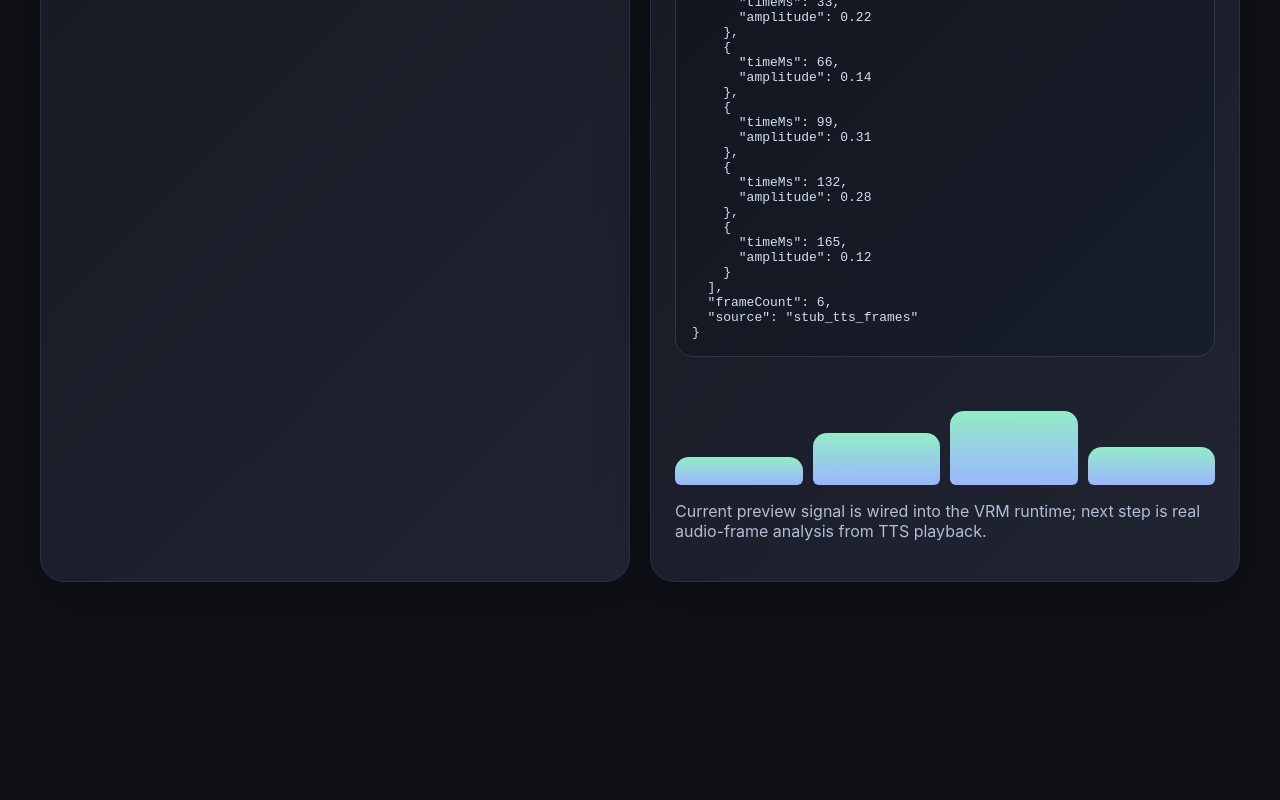
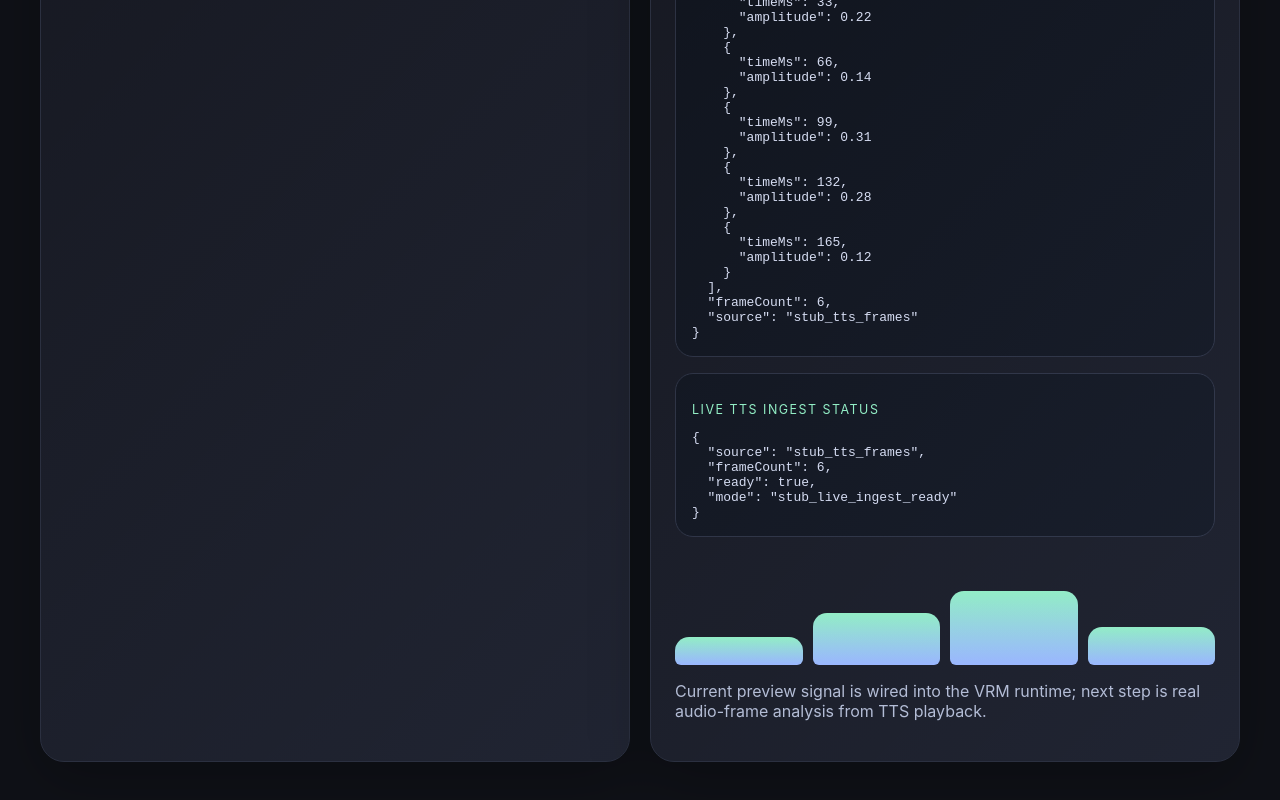
Before and after one commit to kdylan1010-alt/avatarlink-companion-studio, a React (Vite) app: page / in a window 1280 px wide. Shown: the part 2957-3757 px from the top of the page. Before the commit the page ends 3603 px from the top, so only its background shows below. Built offline with nearby package versions, Linux system fonts and the light colour scheme.

Commit message:
feat: add live tts ingest scaffold

```diff
--- a/scripts/qa-smoke.mjs
+++ b/scripts/qa-smoke.mjs
@@ -23,6 +23,7 @@ const checks = [
   ['viseme_playback', source.includes('Playback driver status')],
   ['audio_frame_analysis', source.includes('Audio frame analysis preview')],
   ['tts_frame_bridge', source.includes('TTS frame source bridge')],
+  ['live_tts_ingest', source.includes('Live TTS ingest status')],
   ['preview_canvas', source.includes('VRM preview canvas') && css.includes('.preview-canvas')],
   ['amplitude_meter', css.includes('.meter-wrap')],
 ]
--- a/src/App.jsx
+++ b/src/App.jsx
@@ -9,6 +9,7 @@ import { buildVisemeTimeline } from './lib/visemeTimeline'
 import { playVisemeTimeline } from './lib/playVisemeTimeline'
 import { analyzeAudioFrames } from './lib/analyzeAudioFrames'
 import { createTtsFrameBridge } from './lib/ttsFrameBridge'
+import { createLiveTtsIngestState } from './lib/liveTtsIngest'
 
 const starterPersona = {
   name: 'Archivist Echo',
@@ -21,6 +22,7 @@ const starterFrames = [0.08, 0.22, 0.14, 0.31, 0.28, 0.12]
 const starterTimeline = buildVisemeTimeline(starterFrames)
 const starterAnalysis = analyzeAudioFrames(starterFrames)
 const starterBridge = createTtsFrameBridge(starterFrames)
+const starterIngest = createLiveTtsIngestState(starterBridge)
 
 export default function App() {
   const [persona, setPersona] = useState(starterPersona)
@@ -34,6 +36,7 @@ export default function App() {
   const visemeTimeline = useMemo(() => starterTimeline, [])
   const audioFrameAnalysis = useMemo(() => starterAnalysis, [])
   const ttsFrameBridge = useMemo(() => starterBridge, [])
+  const liveTtsIngest = useMemo(() => starterIngest, [])
 
   useEffect(() => {
     return () => cancelPlaybackRef.current?.()
@@ -97,6 +100,7 @@ export default function App() {
           onPlayTimeline={handlePlayTimeline}
           audioFrameAnalysis={audioFrameAnalysis}
           ttsFrameBridge={ttsFrameBridge}
+          liveTtsIngest={liveTtsIngest}
         />
       </section>
     </main>
--- a/src/components/VoicePanel.jsx
+++ b/src/components/VoicePanel.jsx
@@ -8,6 +8,7 @@ export function VoicePanel({
   onPlayTimeline,
   audioFrameAnalysis,
   ttsFrameBridge,
+  liveTtsIngest,
 }) {
   const demoFrames = visemeTimeline.map((frame) => Number(frame.mouthOpen.toFixed(2)))
   const derivedAmplitude = normalizeAmplitude(demoFrames)
@@ -61,6 +62,10 @@ export function VoicePanel({
         <p className="mono">TTS frame source bridge</p>
         <pre>{JSON.stringify(ttsFrameBridge, null, 2)}</pre>
       </div>
+      <div className="preview-card">
+        <p className="mono">Live TTS ingest status</p>
+        <pre>{JSON.stringify(liveTtsIngest, null, 2)}</pre>
+      </div>
       <div className="meter-wrap" aria-label="amplitude-preview">
         <div className="meter meter-1"></div>
         <div className="meter meter-2"></div>
--- /dev/null
+++ b/src/lib/liveTtsIngest.js
@@ -0,0 +1,10 @@
+export function createLiveTtsIngestState(bridge) {
+  const frameCount = bridge?.frameCount ?? 0
+  const source = bridge?.source ?? 'missing_bridge'
+  return {
+    source,
+    frameCount,
+    ready: frameCount > 0,
+    mode: frameCount > 0 ? 'stub_live_ingest_ready' : 'stub_live_ingest_empty',
+  }
+}
```
